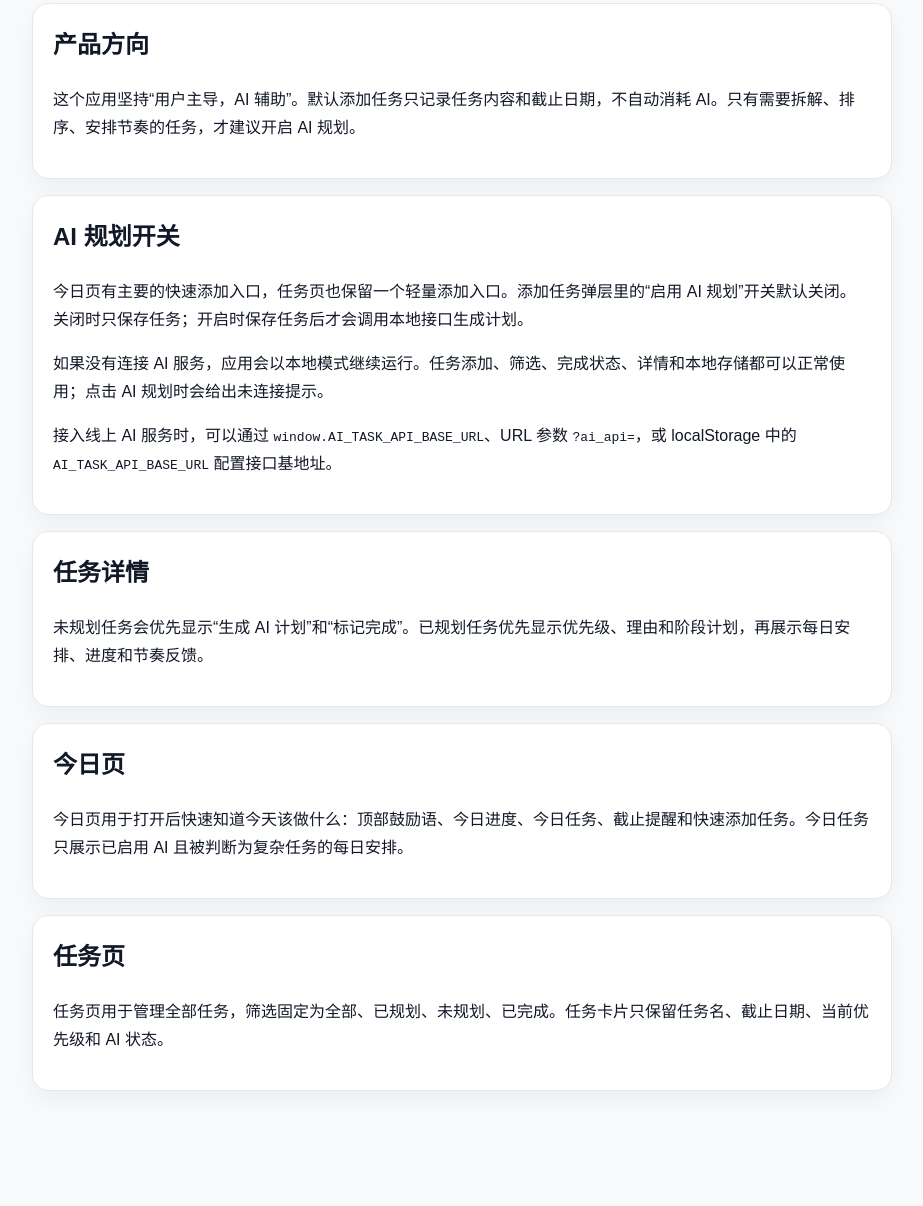
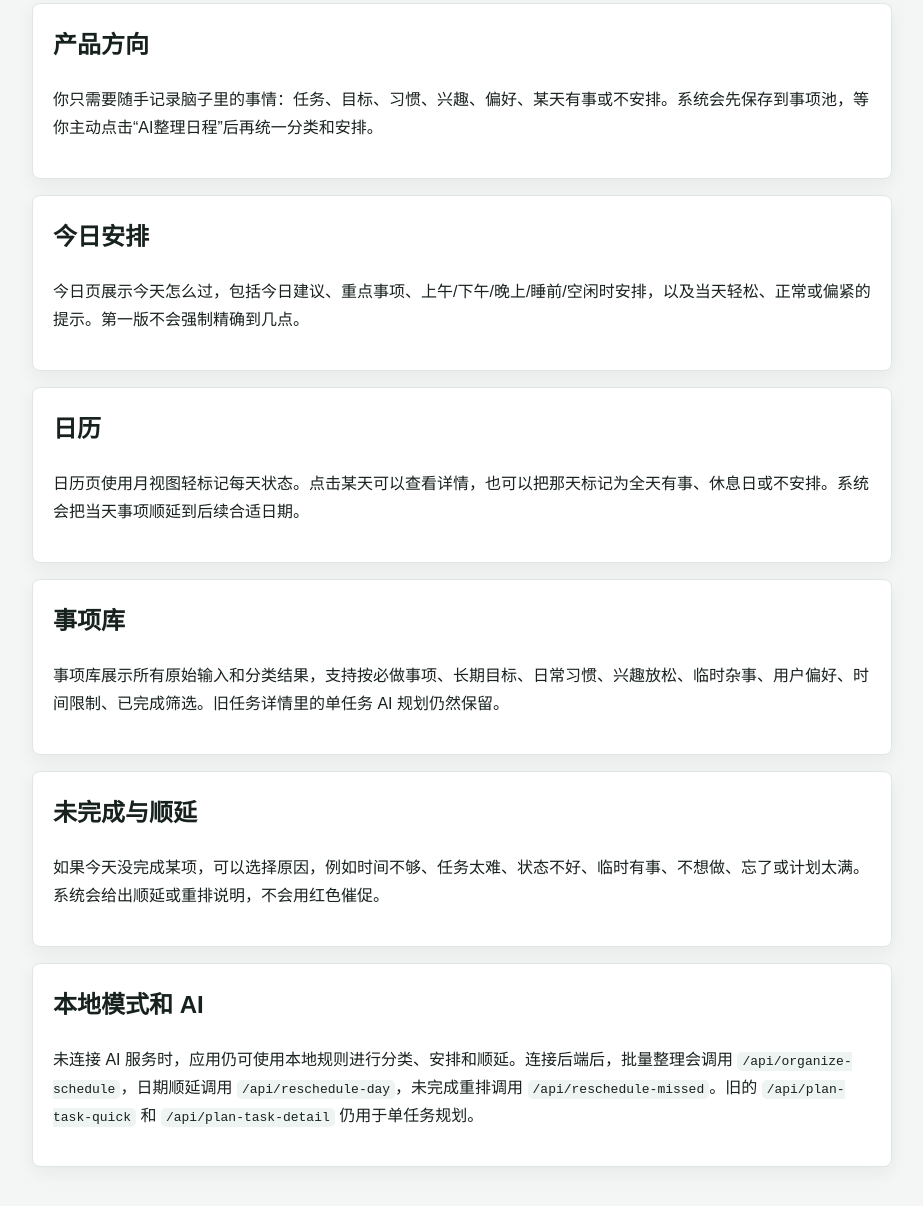
Before and after one commit to friedladybugs/ai-task-manager-app-v1-2, a website: page help.html in a window 1280 px wide. Shown: the part 104-1310 px from the top of the page, without its empty margins (178-1101 px from the left). Before the commit the page ends 1265 px from the top, so only its background shows below. Drawn offline with Linux system fonts and the light colour scheme.

Commit message:
Update help.html

```diff
--- a/help.html
+++ b/help.html
@@ -3,41 +3,44 @@
 <head>
   <meta charset="UTF-8" />
   <meta name="viewport" content="width=device-width, initial-scale=1.0" />
-  <title>AI任务规划 · 使用说明</title>
+  <title>AI 私人日程秘书 · 使用说明</title>
   <style>
-    body{max-width:860px;margin:30px auto;padding:0 16px 40px;font-family:Arial,"Microsoft YaHei",sans-serif;line-height:1.75;color:#111827;background:#f9fafb}
-    .card{background:#fff;border:1px solid #e5e7eb;border-radius:16px;padding:20px;margin-top:16px;box-shadow:0 10px 24px rgba(0,0,0,.05)}
-    h1,h2{margin-top:0}
+    body{max-width:860px;margin:30px auto;padding:0 16px 40px;font-family:Arial,"Microsoft YaHei",sans-serif;line-height:1.75;color:#17211d;background:#f4f6f5}
+    .card{background:#fff;border:1px solid #dfe7e3;border-radius:8px;padding:20px;margin-top:16px;box-shadow:0 6px 18px rgba(24,32,29,.06)}
+    h1,h2{margin-top:0}code{background:#eef4f1;padding:2px 5px;border-radius:5px}
   </style>
 </head>
 <body>
-  <h1>AI任务规划 · 使用说明</h1>
+  <h1>AI 私人日程秘书 · 使用说明</h1>
 
   <div class="card">
     <h2>产品方向</h2>
-    <p>这个应用坚持“用户主导，AI 辅助”。默认添加任务只记录任务内容和截止日期，不自动消耗 AI。只有需要拆解、排序、安排节奏的任务，才建议开启 AI 规划。</p>
+    <p>你只需要随手记录脑子里的事情：任务、目标、习惯、兴趣、偏好、某天有事或不安排。系统会先保存到事项池，等你主动点击“AI整理日程”后再统一分类和安排。</p>
   </div>
 
   <div class="card">
-    <h2>AI 规划开关</h2>
-    <p>今日页有主要的快速添加入口，任务页也保留一个轻量添加入口。添加任务弹层里的“启用 AI 规划”开关默认关闭。关闭时只保存任务；开启时保存任务后才会调用本地接口生成计划。</p>
-    <p>如果没有连接 AI 服务，应用会以本地模式继续运行。任务添加、筛选、完成状态、详情和本地存储都可以正常使用；点击 AI 规划时会给出未连接提示。</p>
-    <p>接入线上 AI 服务时，可以通过 <code>window.AI_TASK_API_BASE_URL</code>、URL 参数 <code>?ai_api=</code>，或 localStorage 中的 <code>AI_TASK_API_BASE_URL</code> 配置接口基地址。</p>
+    <h2>今日安排</h2>
+    <p>今日页展示今天怎么过，包括今日建议、重点事项、上午/下午/晚上/睡前/空闲时安排，以及当天轻松、正常或偏紧的提示。第一版不会强制精确到几点。</p>
   </div>
 
   <div class="card">
-    <h2>任务详情</h2>
-    <p>未规划任务会优先显示“生成 AI 计划”和“标记完成”。已规划任务优先显示优先级、理由和阶段计划，再展示每日安排、进度和节奏反馈。</p>
+    <h2>日历</h2>
+    <p>日历页使用月视图轻标记每天状态。点击某天可以查看详情，也可以把那天标记为全天有事、休息日或不安排。系统会把当天事项顺延到后续合适日期。</p>
   </div>
 
   <div class="card">
-    <h2>今日页</h2>
-    <p>今日页用于打开后快速知道今天该做什么：顶部鼓励语、今日进度、今日任务、截止提醒和快速添加任务。今日任务只展示已启用 AI 且被判断为复杂任务的每日安排。</p>
+    <h2>事项库</h2>
+    <p>事项库展示所有原始输入和分类结果，支持按必做事项、长期目标、日常习惯、兴趣放松、临时杂事、用户偏好、时间限制、已完成筛选。旧任务详情里的单任务 AI 规划仍然保留。</p>
   </div>
 
   <div class="card">
-    <h2>任务页</h2>
-    <p>任务页用于管理全部任务，筛选固定为全部、已规划、未规划、已完成。任务卡片只保留任务名、截止日期、当前优先级和 AI 状态。</p>
+    <h2>未完成与顺延</h2>
+    <p>如果今天没完成某项，可以选择原因，例如时间不够、任务太难、状态不好、临时有事、不想做、忘了或计划太满。系统会给出顺延或重排说明，不会用红色催促。</p>
+  </div>
+
+  <div class="card">
+    <h2>本地模式和 AI</h2>
+    <p>未连接 AI 服务时，应用仍可使用本地规则进行分类、安排和顺延。连接后端后，批量整理会调用 <code>/api/organize-schedule</code>，日期顺延调用 <code>/api/reschedule-day</code>，未完成重排调用 <code>/api/reschedule-missed</code>。旧的 <code>/api/plan-task-quick</code> 和 <code>/api/plan-task-detail</code> 仍用于单任务规划。</p>
   </div>
 </body>
 </html>
```
